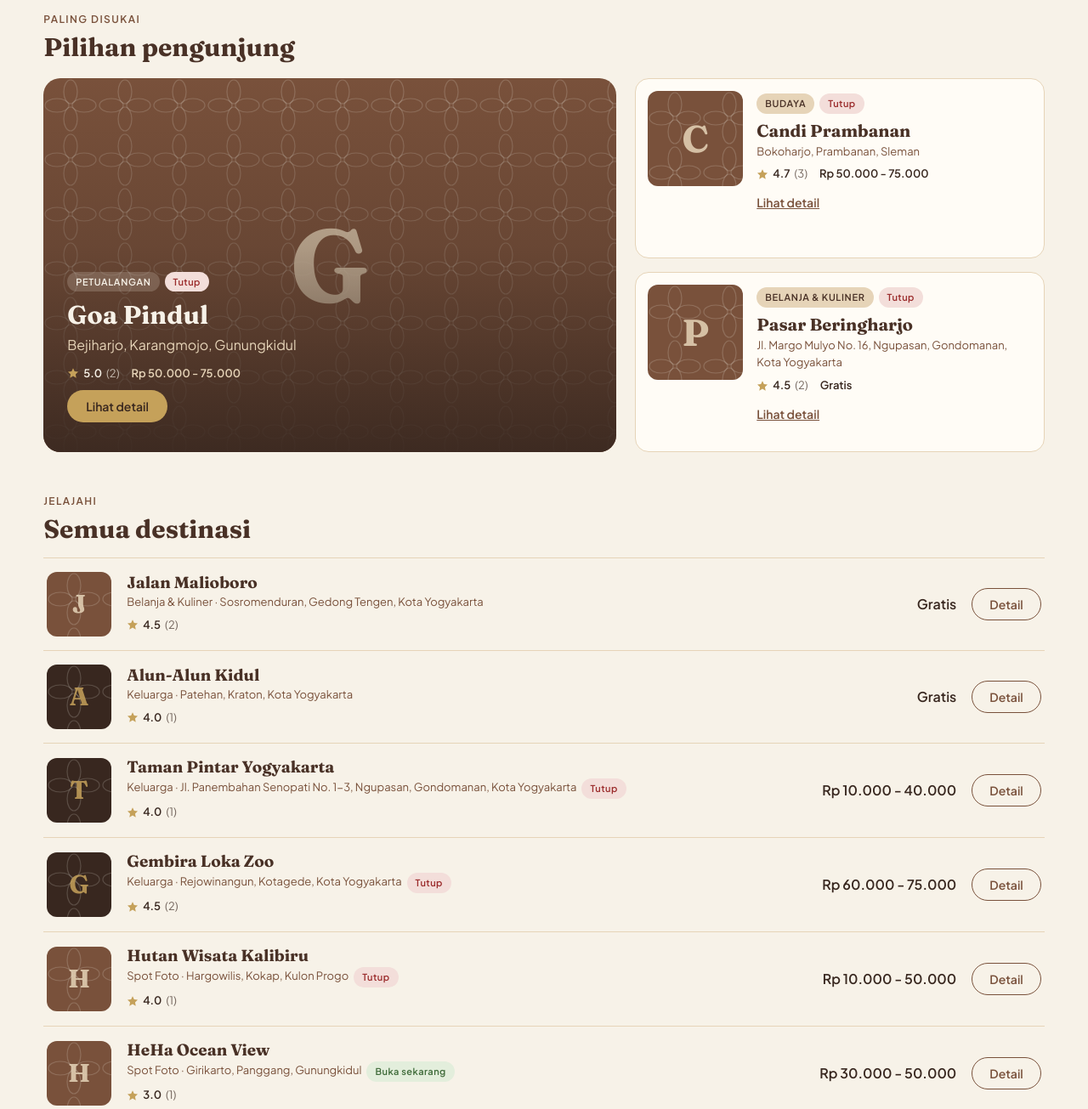
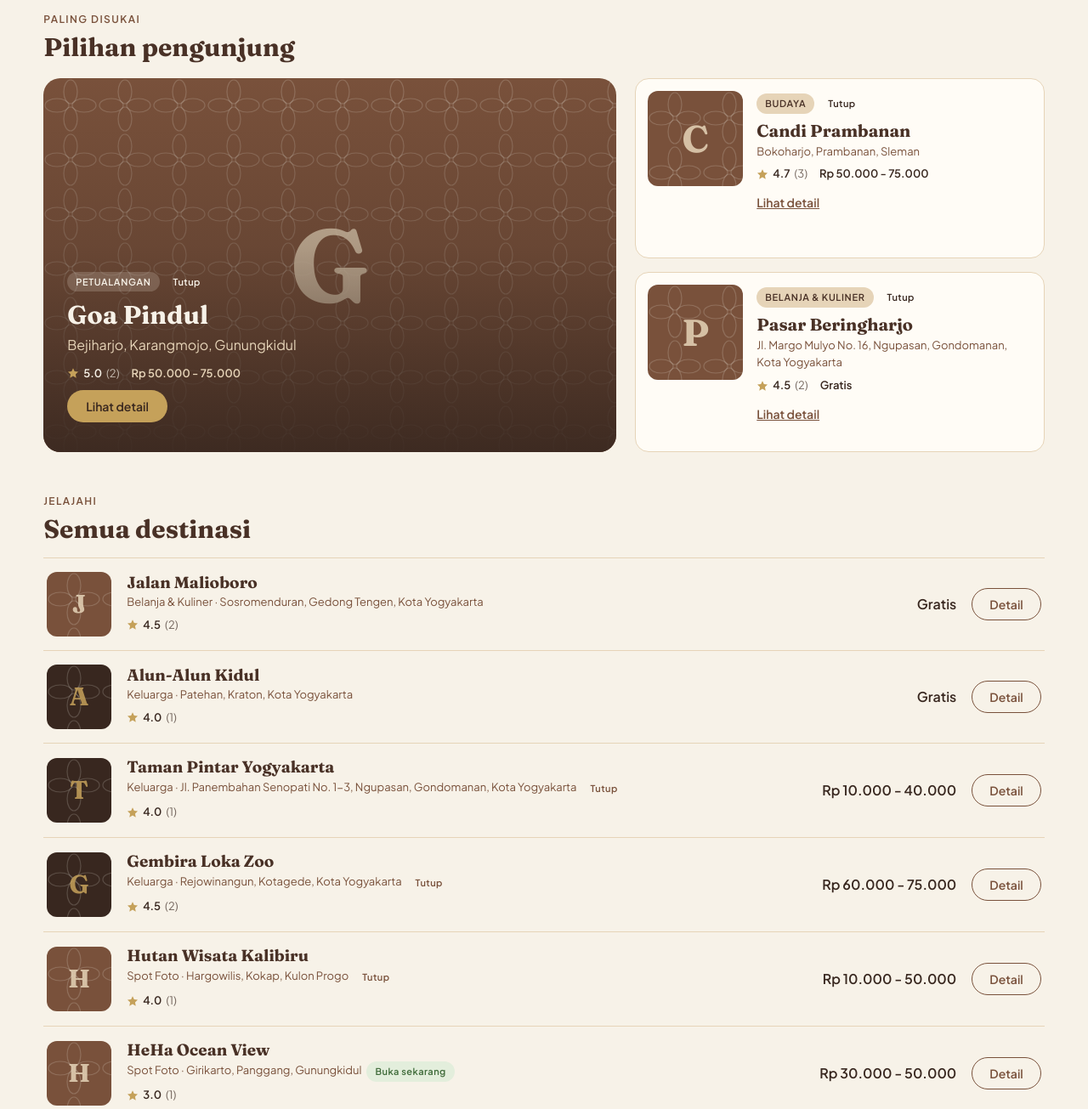
Before and after one commit to FerittoMoka/TubesPWD_A_7, a PHP site: page / in a window 1280 px wide. Shown: the part 1127-2432 px from the top of the page at 85% size. Run offline with PHP 8.4, Linux system fonts and the light colour scheme; data comes from the database, SQL or seed files in the repository.

Commit message:
debug sore

```diff
--- a/TugasBesar/assets/css/style.css
+++ b/TugasBesar/assets/css/style.css
@@ -218,7 +218,7 @@ img { max-width: 100%; }
 /* ===== Badge Buka / Tutup ===== */
 .badge-buka { display: inline-block; margin-left: 6px; padding: 3px 10px; border-radius: 999px; font-size: 11px; font-weight: 600; letter-spacing: .04em; vertical-align: middle; }
 .badge-buka.buka { background: #E3EEDC; color: #3F6B3A; }
-.badge-buka.tutup { background: #F3DEDA; color: #9B2C2C; }
+.badge-buka > .tutup { background: #F3DEDA; color: #9B2C2C; }
 
 /* ===== Rencana Dolan ===== */
 .total-label { margin: 8px 0 0; font-size: 13px; color: var(--coklat-jawa); }
@@ -389,4 +389,4 @@ img { max-width: 100%; }
 .filter-admin input[type="text"] { flex: 1 1 220px; min-width: 0; }
 .filter-admin select { padding: 10px 12px; border: 1px solid var(--taupe); border-radius: 10px; background: var(--krem); font: inherit; color: var(--kakao); }
 
-.unggulan-teks .badge-buka.tutup { position: static; background: #F3DEDA; color: #9B2C2C; }
+.unggulan-teks .badge-buka > .tutup { position: static; background: #F3DEDA; color: #9B2C2C; }
```
